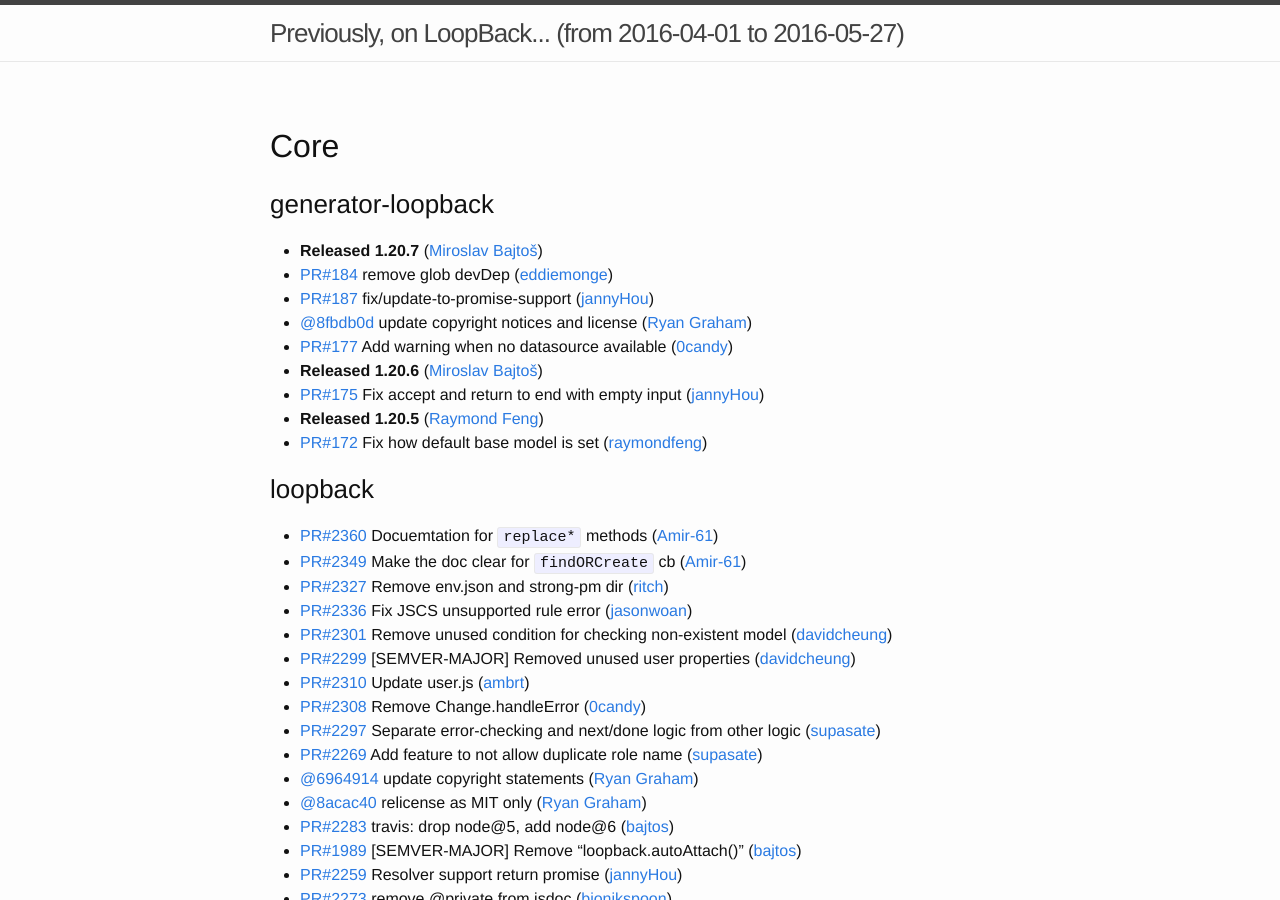
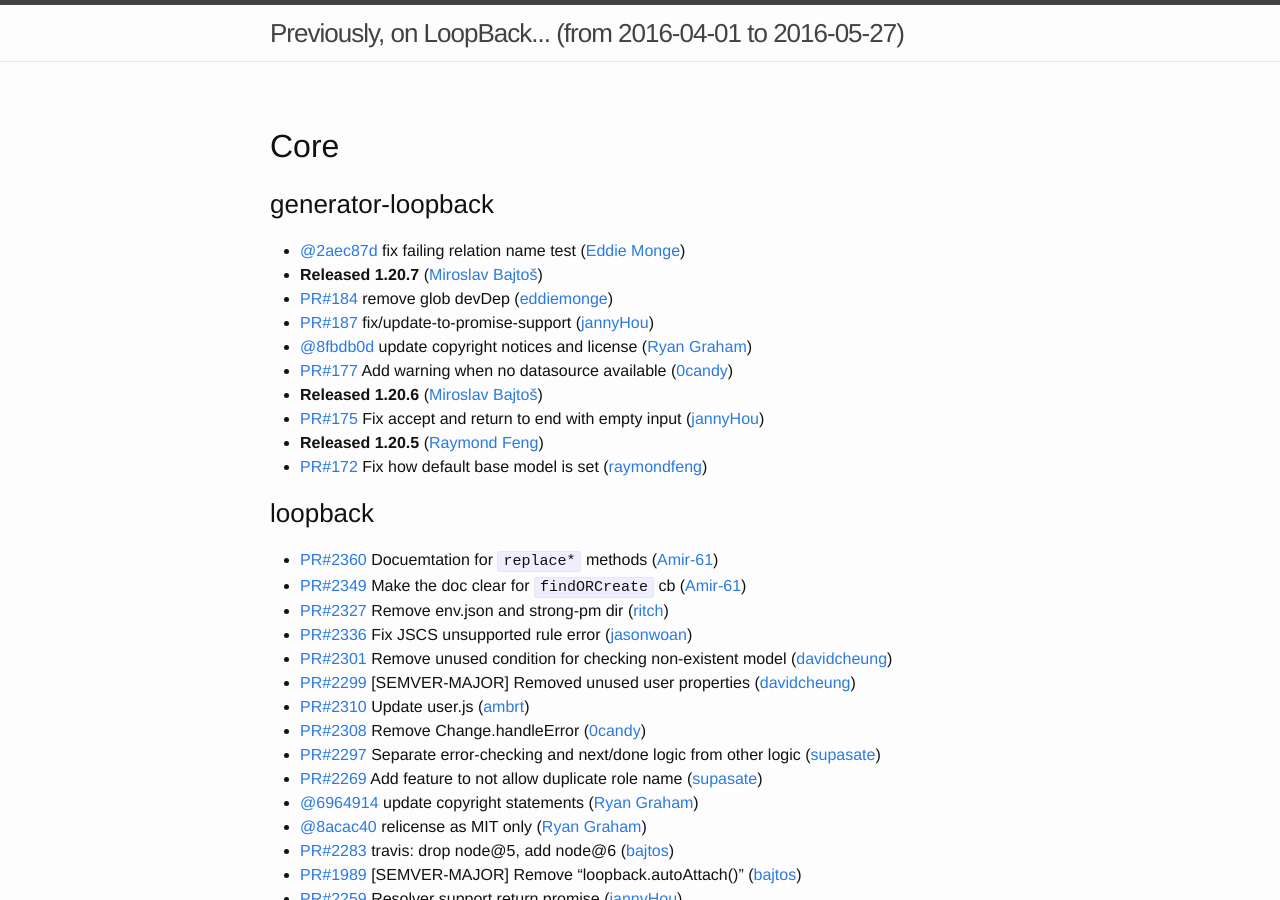
Before and after one commit to strongloop/loopback, a Jekyll site: the page built from index.md, in a window 1280 px wide and 900 px high. Built offline with Jekyll 4.4.1, drawn with Linux system fonts in a browser that asks for light colours.

Commit message:
Update changelog

```diff
--- a/index.md
+++ b/index.md
@@ -6,6 +6,7 @@
 ## Core
 
 ### generator-loopback
+ * [@2aec87d](https://github.com/strongloop/generator-loopback/commit/2aec87dffe2996703d6d9a73496a75ba6af8996b) fix failing relation name test ([Eddie Monge](https://github.com/eddiemonge))
  * **Released 1.20.7** ([Miroslav Bajtoš](https://github.com/bajtos))
  * [PR#184](https://github.com/strongloop/generator-loopback/pull/184) remove glob devDep ([eddiemonge](https://github.com/eddiemonge))
  * [PR#187](https://github.com/strongloop/generator-loopback/pull/187) fix/update-to-promise-support ([jannyHou](https://github.com/jannyHou))
```
